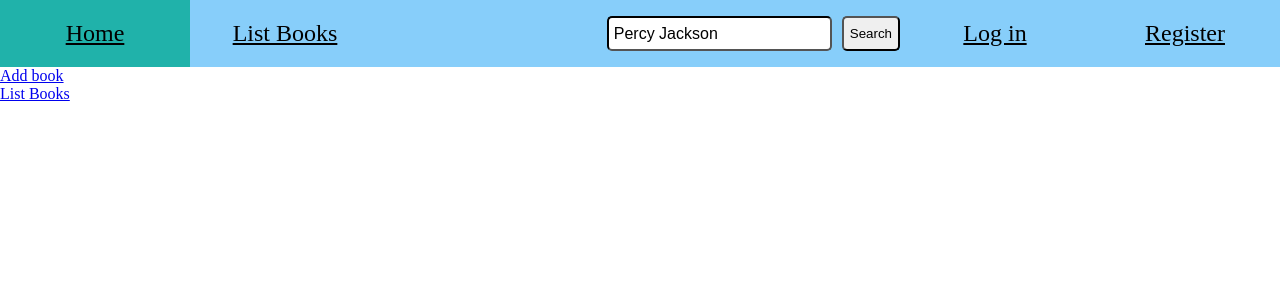
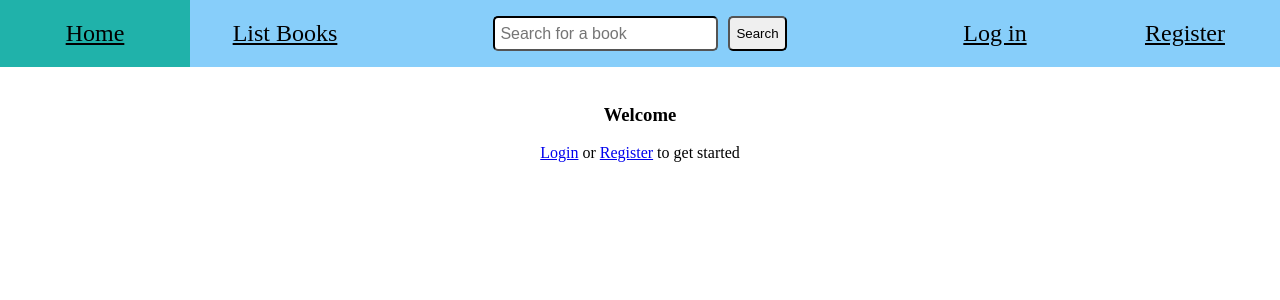
Before and after one commit to Lshiff/SimpleReads, a Flask app: page / in a window 1280 px wide. Shown: the top 300 px of the page. Run offline with Flask 3, Linux system fonts and the light colour scheme; parts of the project's set-up code (start-up, migrations or seed data) failed here and were passed over; some libraries are stand-ins or nearby versions.

Commit message:
Created home page, fixed search page

```diff
--- a/finalproject/routes.py
+++ b/finalproject/routes.py
@@ -174,9 +174,12 @@
 
         for doc in result['docs']:
             arg = {}
-            print("Title", doc['title'])
-            print("Author", doc.get('author_name'))
-            print("cover?", doc.get('cover_edition_key'))
+            # print("Title", doc['title'])
+            # print("Author", doc.get('author_name'))
+            # print("cover?", doc.get('cover_edition_key'))
+            # print(doc.get('key').split("/works/")[1])
+
+            arg['olid'] = doc.get('key').split("/works/")[1]
             arg['title'] = doc.get('title')
             arg['author'] = doc.get('author_name')
             cover = doc.get('cover_edition_key')
@@ -252,7 +255,7 @@
 
     if DatabaseManager.user_book_connection_exists(current_user.id, olid):
         print("already exists")
-        flash("You already have that book added")
+        # flash("You already have that book added")
         return '/list-books'
 
     DatabaseManager.create_user_book_connection(current_user.id, olid, library)
--- a/finalproject/static/css/base.css
+++ b/finalproject/static/css/base.css
@@ -174,3 +174,11 @@
     color: blue;
     /* margin: auto 0; */
 }
+.search-end {
+    height: 50px;
+    background-color: lightblue;
+    text-align: center;
+    display: flex;
+    justify-content: center;
+    align-items: center;
+}
--- /dev/null
+++ b/finalproject/static/css/home.css
@@ -0,0 +1,4 @@
+.welcome {
+    margin: 0 auto;
+    text-align: center;
+}
--- a/finalproject/static/css/search-result.css
+++ b/finalproject/static/css/search-result.css
@@ -4,7 +4,7 @@
 }
 
 .book-container {
-    margin: 50px;
+    margin: 40px;
     width: 400px;
     height: 200px;
     display: flex;
@@ -15,6 +15,7 @@
     background-color: lightgreen;
     background-color: rgb(235, 238, 144);
     border-color: yellow;
+    cursor: pointer;
 }
 
 
--- a/finalproject/templates/base.html
+++ b/finalproject/templates/base.html
@@ -32,8 +32,8 @@
             <div class="navbar-search right">
 
                 <div class="searchbox">
-                    <form method="post" id="search-form" autocomplete="off">
-                        <input id="searchbar" type="search" name="searchbox" placeholder="Search for a book" oninput="liveSearch()" value="Percy Jackson">
+                    <form action="{{ url_for('search_books') }}" method="post" id="search-form" autocomplete="off">
+                        <input id="searchbar" type="search" name="searchbox" placeholder="Search for a book" oninput="liveSearch()">
                         <button id="submit" type="submit">Search</button>
                     </form>
                 </div>
@@ -48,7 +48,7 @@
 
 
             {% if current_user.is_anonymous %}
-            <a class="nav-item  {{ 'active' if active_page == 'login' else '' }}" href="{{ url_for('login') }}">Log in</a>
+            <a class="nav-item right {{ 'active' if active_page == 'login' else '' }}" href="{{ url_for('login') }}">Log in</a>
             <a class="nav-item  {{ 'active' if active_page == 'register' else '' }}" href="{{ url_for('register') }}">Register</a>
             {% else %}
             <a class="nav-item right {{ 'active' if active_page == 'logout' else '' }}" href="{{ url_for('logout') }}">Log Out</a>
@@ -183,6 +183,9 @@
         //console.log(deets)
         allDoseDeets += p
     }
+    if (response.length >= 25) {
+        allDoseDeets += `<div class="search-book-container search-end" onclick="$('#submit').trigger('click')"><a>See All Results</a></div>`
+    }
     $('#results-div').html(allDoseDeets)
     $('.search-book-container').on("click", function() {
         console.log(this)
--- a/finalproject/templates/home.html
+++ b/finalproject/templates/home.html
@@ -4,16 +4,39 @@
 
 {% set active_page = 'home' %}
 
+{% block head %}
+    <link rel='stylesheet', href='{{ url_for("static", filename="css/home.css") }}'>
+{% endblock head %}
+
 {% block content %}
 
 
+        <br>
+    {% if current_user.is_anonymous %}
+        <div class="welcome">
+
+            <h3>Welcome</h3>
+
+            <a href='/login'>Login</a> or <a href='register'>Register</a> to get started
+        </div>
+
+    {% else %}
+
+
+    <div class="welcome">
+
+        <h3>Welcome, {{ current_user.display_name }}</h3>
+
+        <p>
+        Search for a book to add to your collection<br>
+        Then, take a look at <a href="/list-books">your books</a>
+        </p>
+
+    </div>
 
 
 
-<a href="{{ url_for('add_book')}}">Add book</a>
-<br>
-<a href="{{ url_for('list_books')}}">List Books</a>
-
+    {% endif %}
 
 
 
--- a/finalproject/templates/search-result.html
+++ b/finalproject/templates/search-result.html
@@ -16,7 +16,7 @@
     <div class="books-container">
 
         {% for book in books %}
-            <div class="book-container">
+            <div class="book-container" onclick="window.location.href ='{{ url_for('book_page', olid=book.olid) }}'">
                 {% if book.cover %}
                     <div class="book-cover-container">
                         <img src="{{ book.cover }}" class="book-cover">
```
Also changed, not shown: finalproject/templates/book.html (+14 -5 lines).
